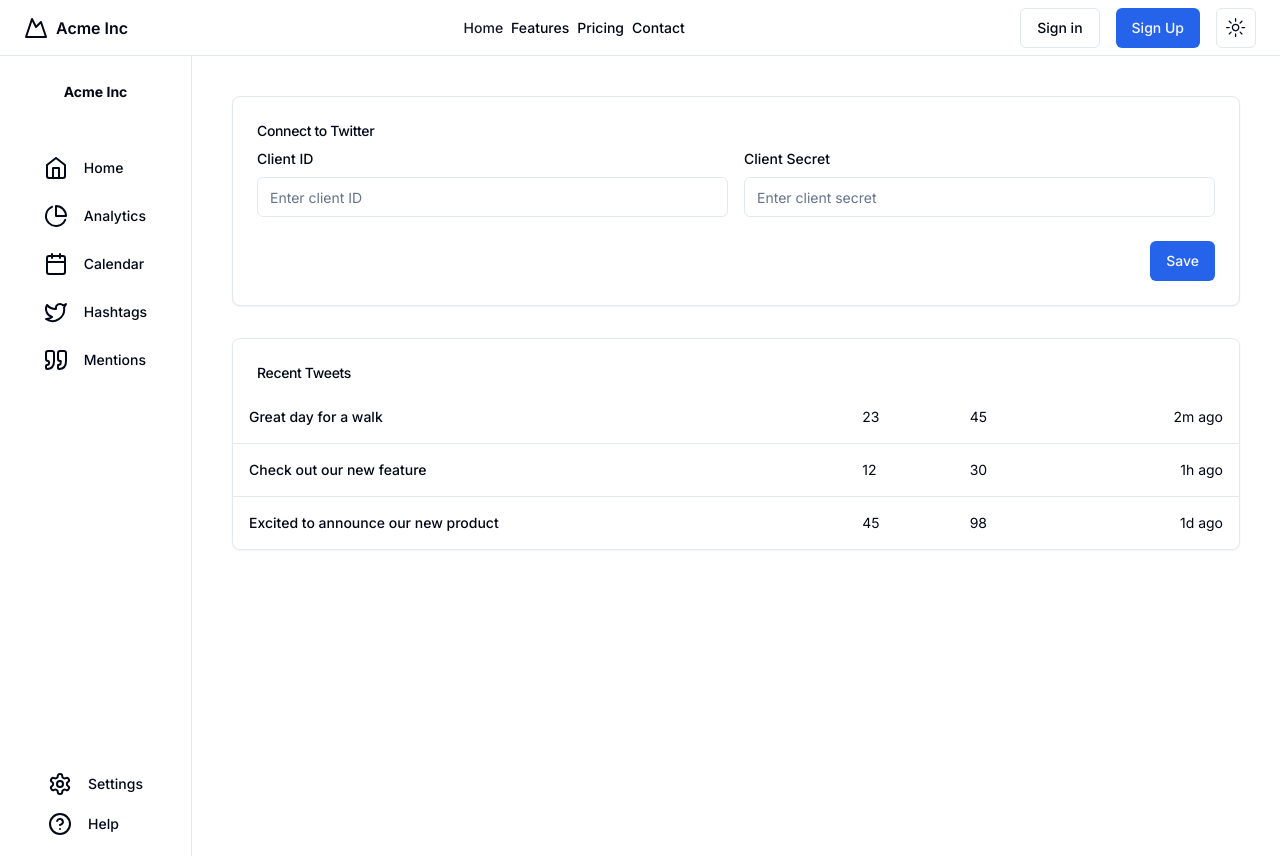
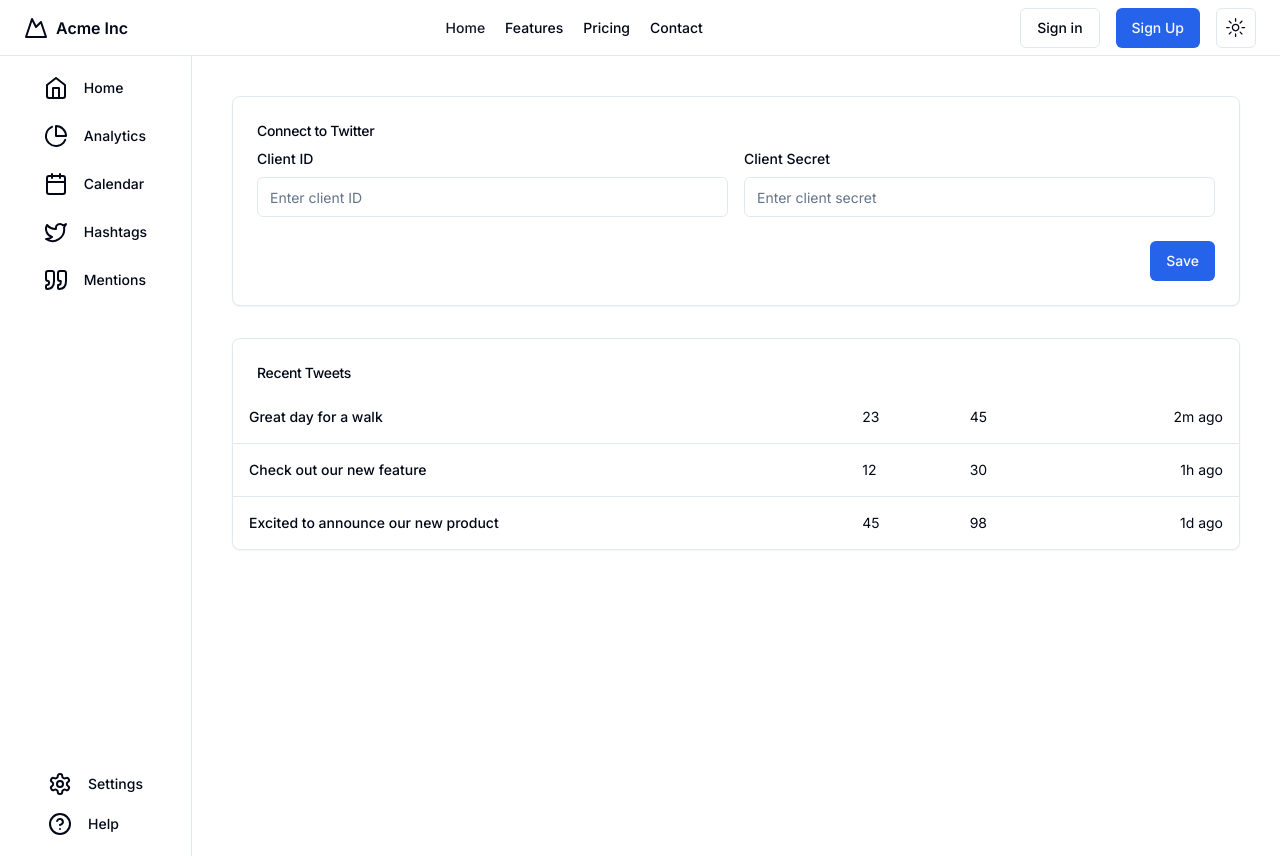
Before and after one commit to abhishek-shivale/twitter-saas, a Next.js app: page /user in a window 1280 px wide. Built offline with nearby package versions, Linux system fonts and the light colour scheme.

Commit message:
minor changes

```diff
--- a/app/user/page.tsx
+++ b/app/user/page.tsx
@@ -16,15 +16,10 @@
     <div className="flex h-screen w-full">
       <div className="flex-none w-48 border-r">
         <div className="flex flex-col h-full py-4 text-sm">
-          <div className="flex items-center justify-center h-10">
-            <Link className="font-bold" href="#">
-              Acme Inc
-            </Link>
-          </div>
           <nav className="flex-1 flex flex-col justify-between items-center py-1">
             <div className="flex  flex-col gap-6 ">
               <Link
-                className="flex mt-10 items-center gap-4 text-sm font-medium rounded-md/none "
+                className="flex items-center gap-4 text-sm font-medium rounded-md/none "
                 href="#">
                 <HomeIcon className="w-6 h-6" />
                 Home
--- a/components/other/Navbar.tsx
+++ b/components/other/Navbar.tsx
@@ -10,7 +10,7 @@
           <MountainIcon className="h-6 w-6" />
           <span className="font-semibold">Acme Inc</span>
         </Link>
-        <nav className="hidden space-x-2 md:flex items-center text-sm font-medium">
+        <nav className="hidden space-x-2 md:flex md:gap-3 items-center text-sm font-medium">
           <Link className="text-gray-900 dark:text-gray-50" href="#">
             Home
           </Link>
```
